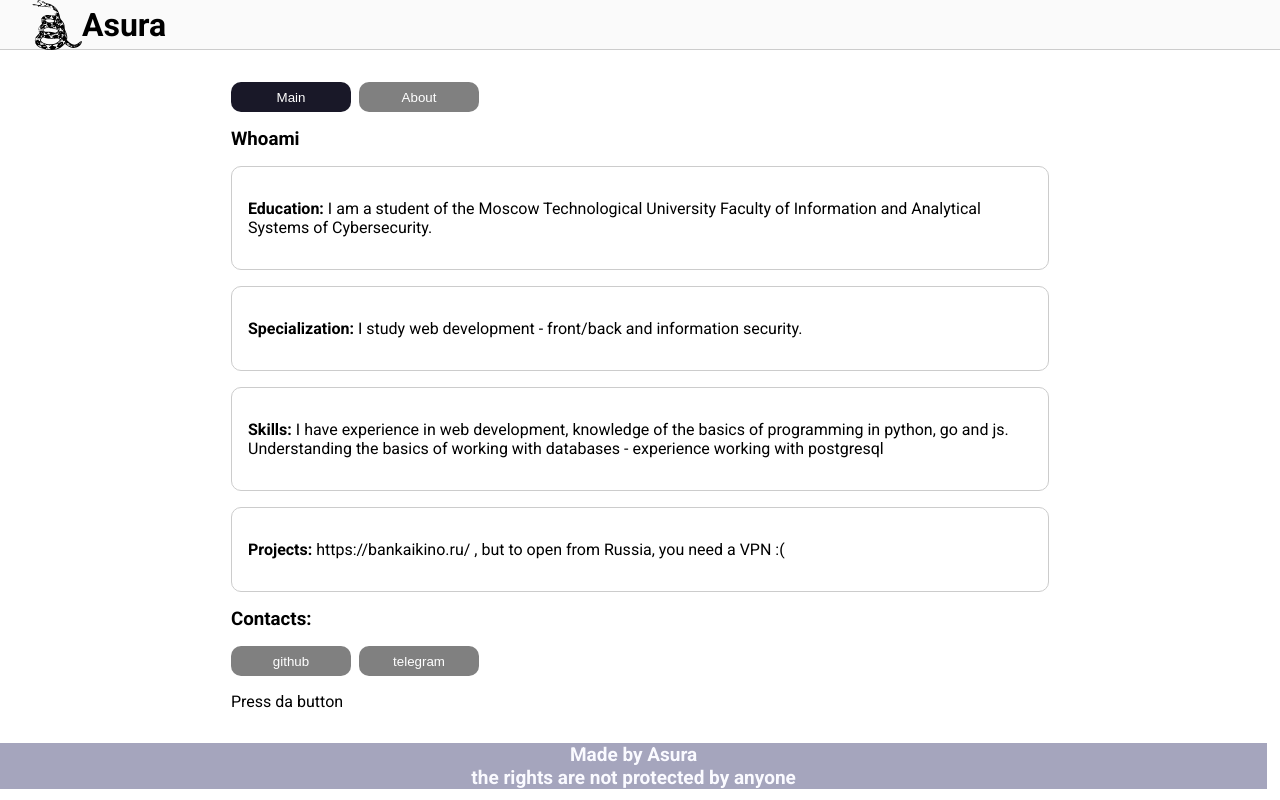
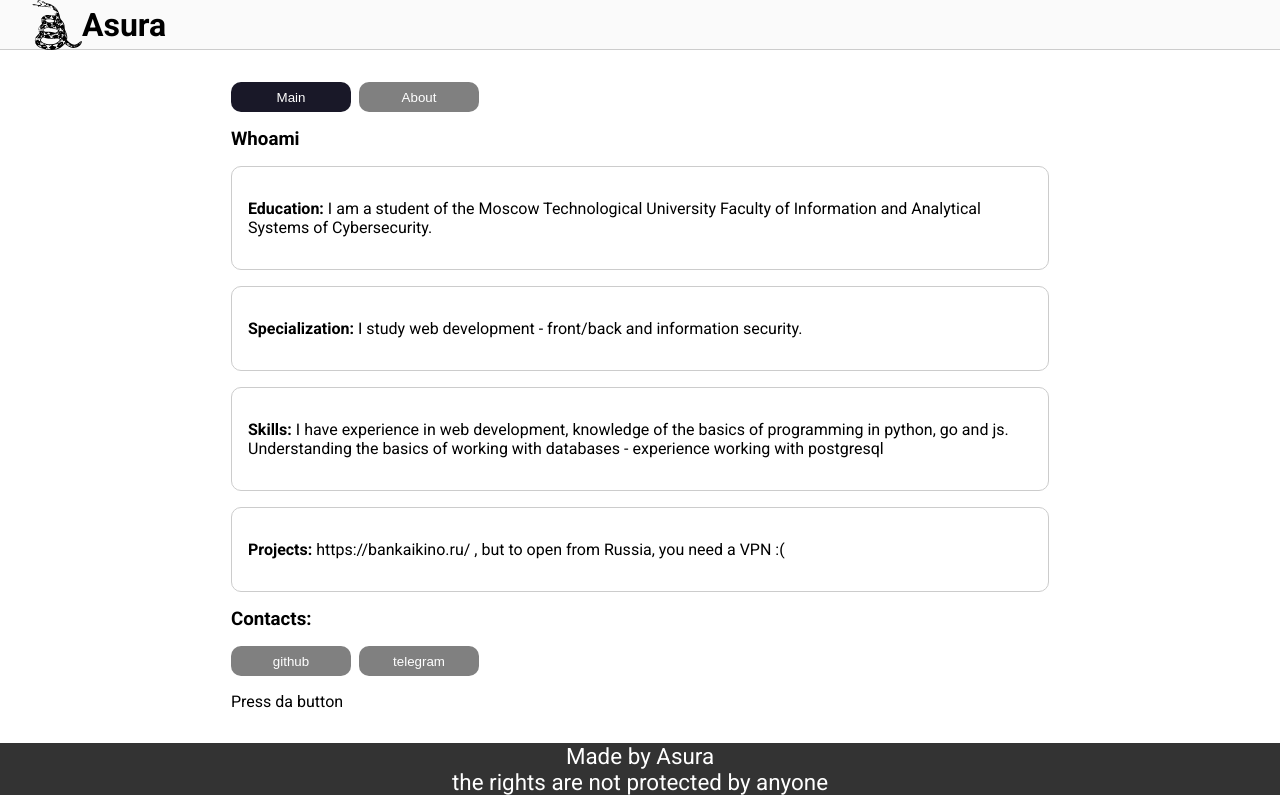
Before and after one commit to Asura-code/react-resume, a React (Vite) app: page / in a window 1280 px wide. Built offline with nearby package versions, Linux system fonts and the light colour scheme.

Commit message:
Update Footer.css

```diff
--- a/src/components/footer/Footer.css
+++ b/src/components/footer/Footer.css
@@ -1,11 +1,9 @@
 .footer {
-    background-color: #a5a5bd;
-    position: static;
-    right: 0;
-    bottom: 0;
     text-align: center;
-    width: 99%;
-    font-size: 19px;
-    font-weight: bold;
-    color: #fafaff;
-   }
+  background-color: #333;
+  color: white;
+  font-size: 1.4rem;
+	position: static;
+	bottom: 5;
+	width: 100%;
+}
```
